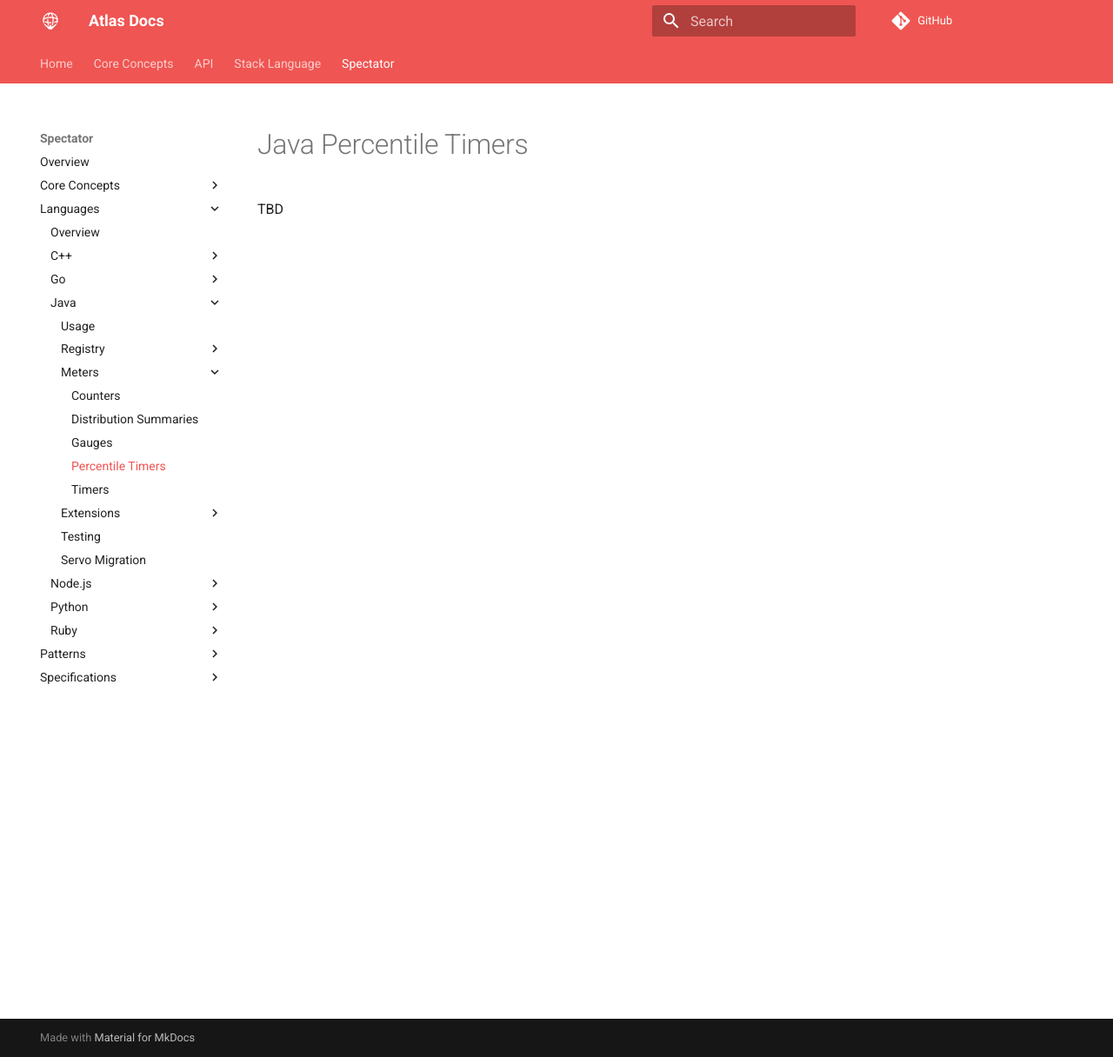
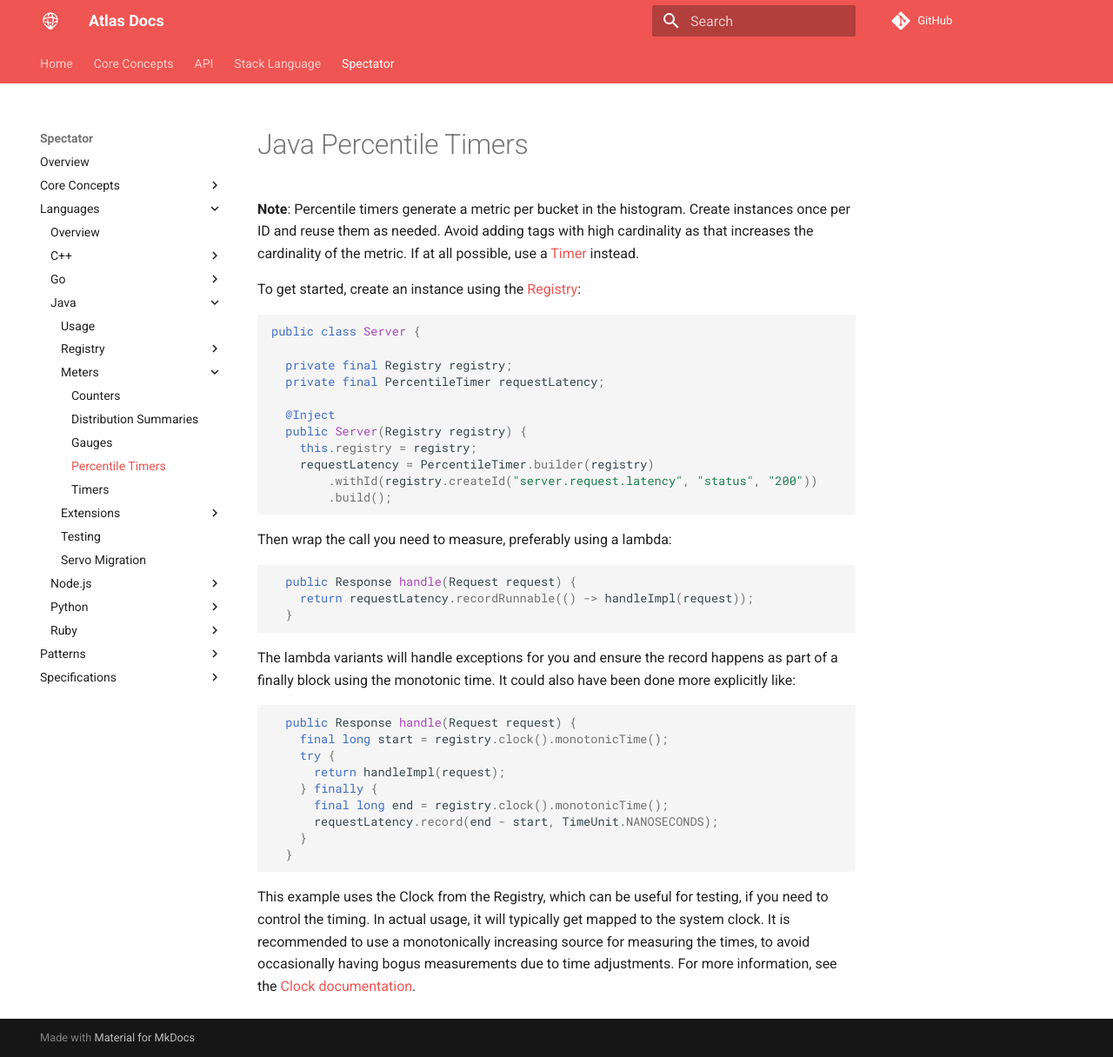
Before and after one commit to Netflix/atlas-docs, an MkDocs documentation site: the page built from docs/spectator/lang/java/meters/percentile-timer.md, in a window 1280 px wide and 1216 px high. Shown: the whole window at 87% size. Built offline with MkDocs 1.6.1 and Material for MkDocs 9.7.7, drawn with Linux system fonts in a browser that asks for light colours; comment, search, counter and statistics services are not loaded.

Commit message:
Add java percentile timer documentation. (#166)

````diff
--- a/docs/spectator/lang/java/meters/percentile-timer.md
+++ b/docs/spectator/lang/java/meters/percentile-timer.md
@@ -1,3 +1,50 @@
 # Java Percentile Timers
 
-TBD
+**Note**: Percentile timers generate a metric per bucket in the histogram. Create instances
+once per ID and reuse them as needed. Avoid adding tags with high cardinality as that increases
+the cardinality of the metric. If at all possible, use a [Timer](timer.md) instead.
+
+To get started, create an instance using the [Registry](../registry/overview.md):
+
+```java
+public class Server {
+
+  private final Registry registry;
+  private final PercentileTimer requestLatency;
+
+  @Inject
+  public Server(Registry registry) {
+    this.registry = registry;
+    requestLatency = PercentileTimer.builder(registry)
+        .withId(registry.createId("server.request.latency", "status", "200"))
+        .build();
+```
+
+Then wrap the call you need to measure, preferably using a lambda:
+
+```java
+  public Response handle(Request request) {
+    return requestLatency.recordRunnable(() -> handleImpl(request));
+  }
+```
+
+The lambda variants will handle exceptions for you and ensure the record happens as part of a
+finally block using the monotonic time. It could also have been done more explicitly like:
+
+```java
+  public Response handle(Request request) {
+    final long start = registry.clock().monotonicTime();
+    try {
+      return handleImpl(request);
+    } finally {
+      final long end = registry.clock().monotonicTime();
+      requestLatency.record(end - start, TimeUnit.NANOSECONDS);
+    }
+  }
+```
+
+This example uses the Clock from the Registry, which can be useful for testing, if you need
+to control the timing. In actual usage, it will typically get mapped to the system clock. It
+is recommended to use a monotonically increasing source for measuring the times, to avoid
+occasionally having bogus measurements due to time adjustments. For more information, see the
+[Clock documentation](../../../core/clock.md).
````
